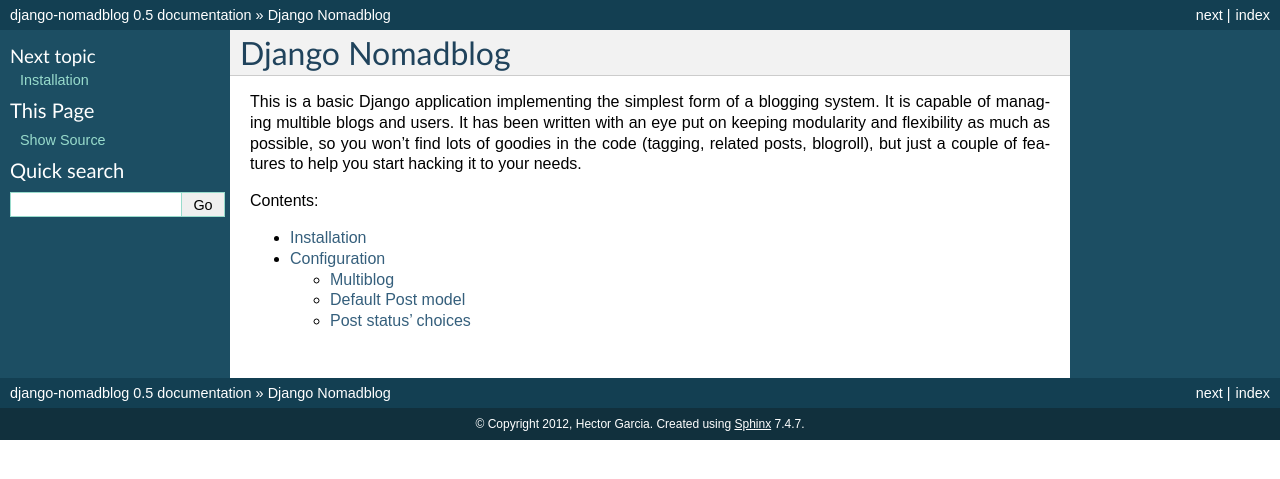
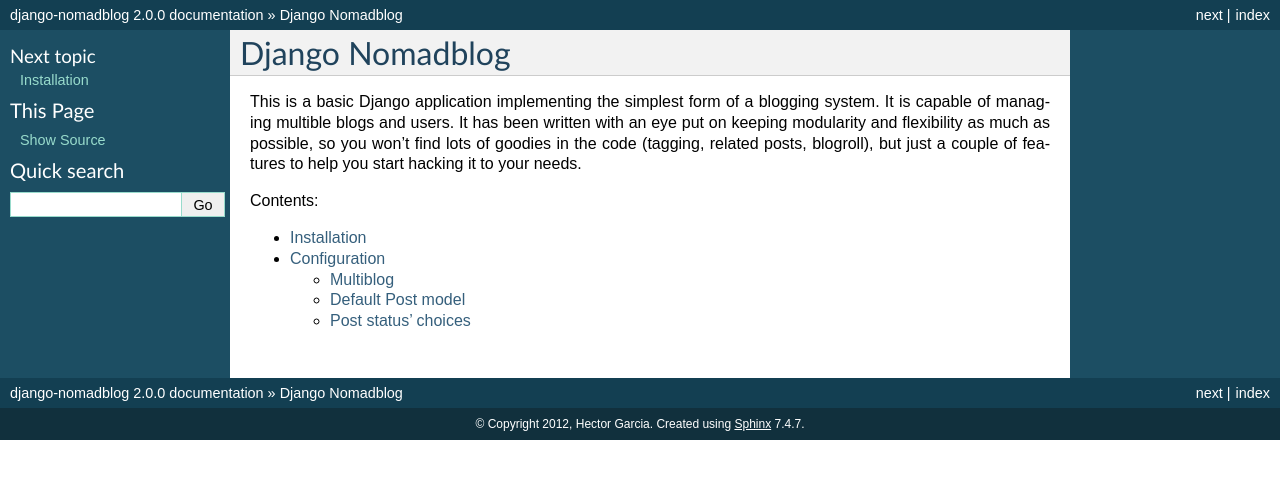
Before and after one commit to Nomadblue/django-nomad-blog, a Sphinx documentation site: the page built from docs/index.rst, in a window 1280 px wide. Shown: the top 479 px of the page. Built offline with Sphinx 7.4.7, drawn with Linux system fonts in a browser that asks for light colours; pages that are not in the unit, such as notebooks, are missing from menus.

Commit message:
Bump to 2.0.0

```diff
--- a/docs/conf.py
+++ b/docs/conf.py
@@ -48,9 +48,9 @@
 # built documents.
 #
 # The short X.Y version.
-version = '0.5'
+version = '2.0'
 # The full version, including alpha/beta/rc tags.
-release = '0.5'
+release = '2.0.0'
 
 # The language for content autogenerated by Sphinx. Refer to documentation
 # for a list of supported languages.
--- a/setup.py
+++ b/setup.py
@@ -2,6 +2,7 @@
 from distutils.core import setup
 
 package_dirs = ('nomadblog',)
+
 
 def fullsplit(path, result=None):
     """
@@ -23,7 +24,8 @@
     for dirpath, dirnames, filenames in os.walk(package_dir):
         # Ignore dirnames that start with '.'
         for i, dirname in enumerate(dirnames):
-            if dirname.startswith('.'): del dirnames[i]
+            if dirname.startswith('.'):
+                del dirnames[i]
         if '__init__.py' in filenames:
             packages.append('.'.join(fullsplit(dirpath)))
         elif filenames:
```
